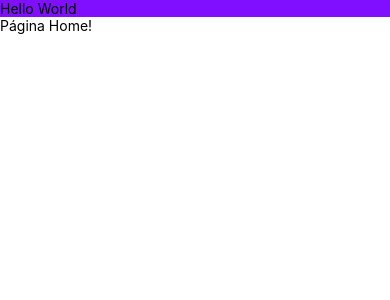
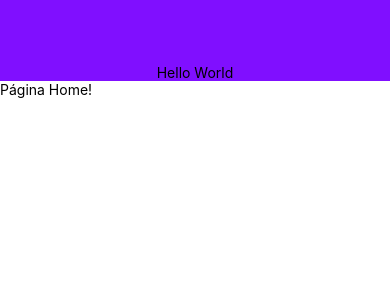
Before and after one commit to HerbertCarlos007/loja-mobile, a React Native app: screen / in a window 390 px wide. Shown: the top 300 px of the page. Built offline with nearby package versions, Linux system fonts and the light colour scheme.

Commit message:
Ajustando statusBar

```diff
--- a/src/components/Header/index.js
+++ b/src/components/Header/index.js
@@ -4,9 +4,14 @@ import { View, Text, StatusBar } from 'react-native';
 import { styles } from './styles';
 
 export function Header() {
-  return (
-    <View style={styles.container}>
-        <Text>Hello World</Text>
-    </View>
-  );
+    return (
+        <View style={styles.container}>
+            <StatusBar
+                barStyle='light-content'
+                backgroundColor='transparent'
+                translucent
+            />
+            <Text style={styles.content}>Hello World</Text>
+        </View>
+    );
 }
--- a/src/components/Header/styles.js
+++ b/src/components/Header/styles.js
@@ -1,7 +1,18 @@
-import { StyleSheet } from "react-native";
+import { StyleSheet, StatusBar } from "react-native";
+
+
+const statusBarHeight = StatusBar.currentHeight ? StatusBar.currentHeight + 22 : 64;
 
 export const styles = StyleSheet.create({
     container: {
-        backgroundColor: '#800fff'
+        backgroundColor: '#800fff',
+        paddingTop: statusBarHeight,
+        alignItems: 'center',
+        justifyContent: 'center'
+    },
+
+    content: {
+
     }
+
 })
```
